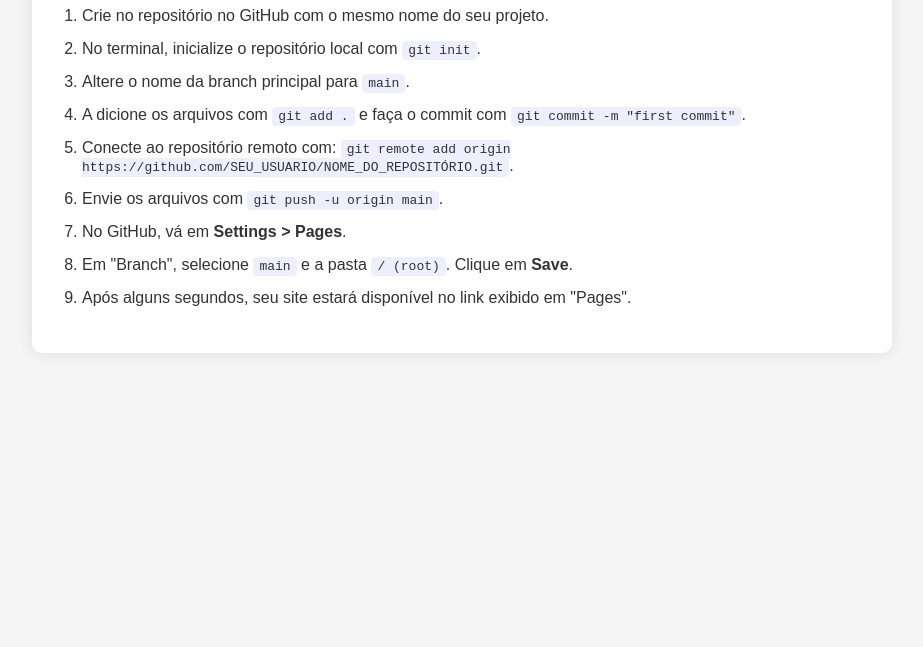
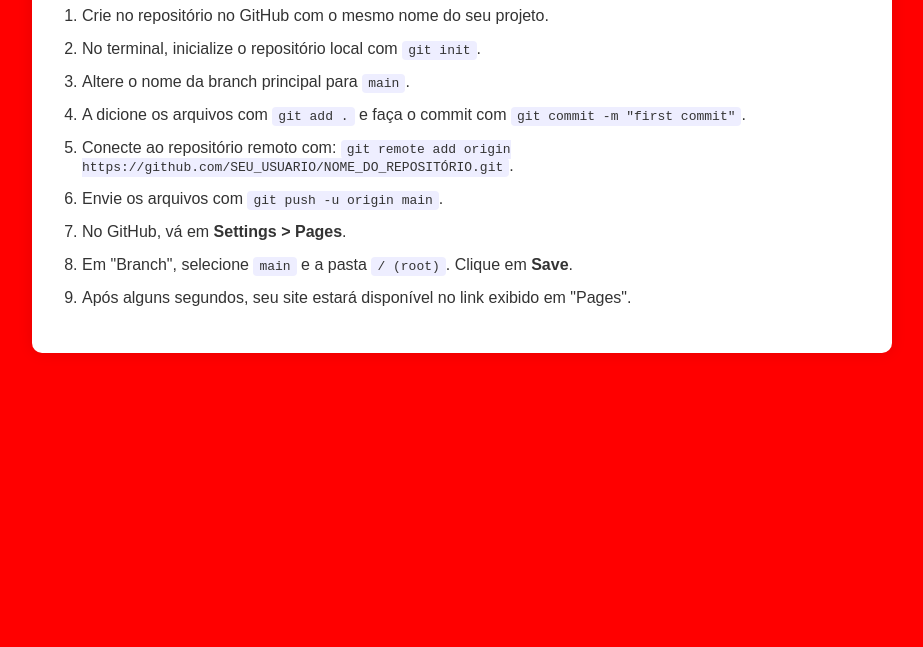
Before and after one commit to caiomezini/HospedandoSite, a plain HTML site: page index.html in a window 1280 px wide. Shown: the part 153-800 px from the top of the page, without its empty margins (178-1101 px from the left). Drawn offline with Linux system fonts and the light colour scheme.

Commit message:
Segunda versão do site

```diff
--- a/style.css
+++ b/style.css
@@ -1,6 +1,6 @@
 body {
     font-family: Arial, sans-serif;
-    background-color: #f5f5f5;
+    background-color: #ff0000;
     color: #333;
     margin: 0;
     padding: 0;
```
